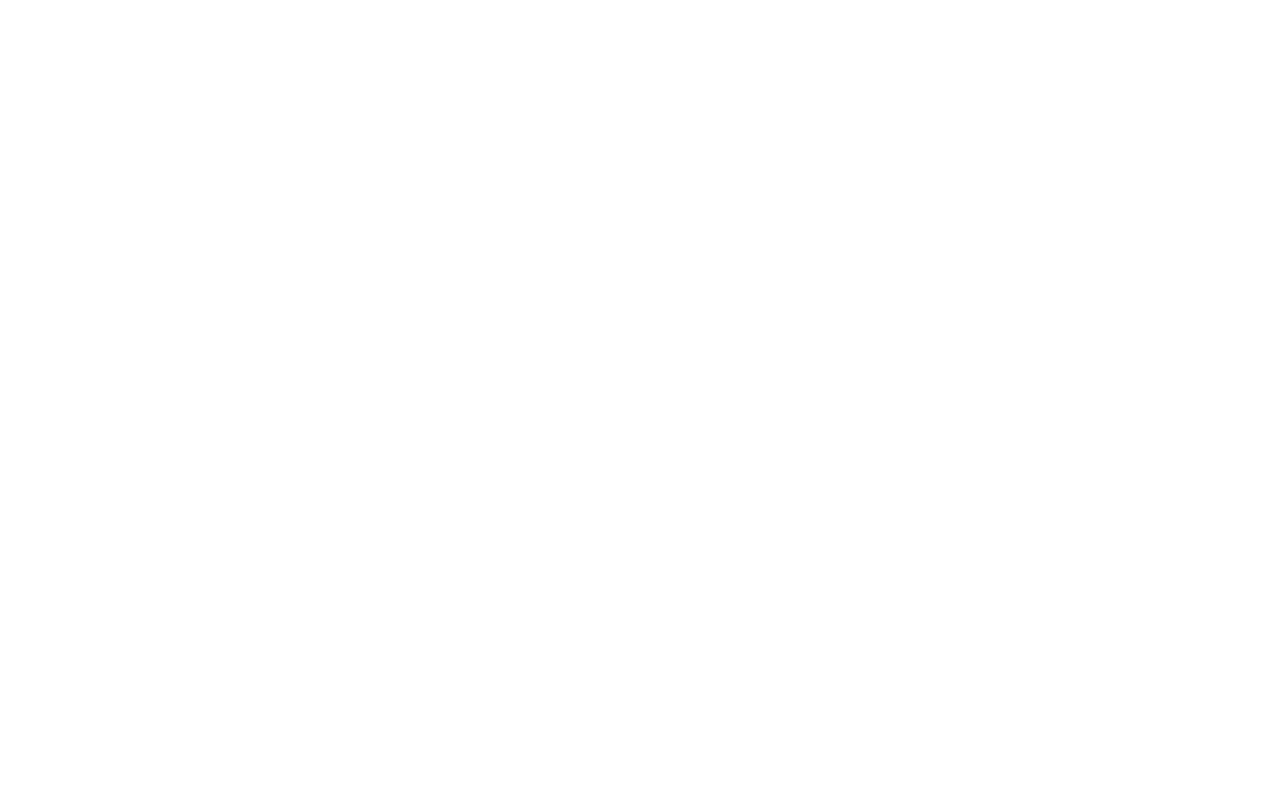
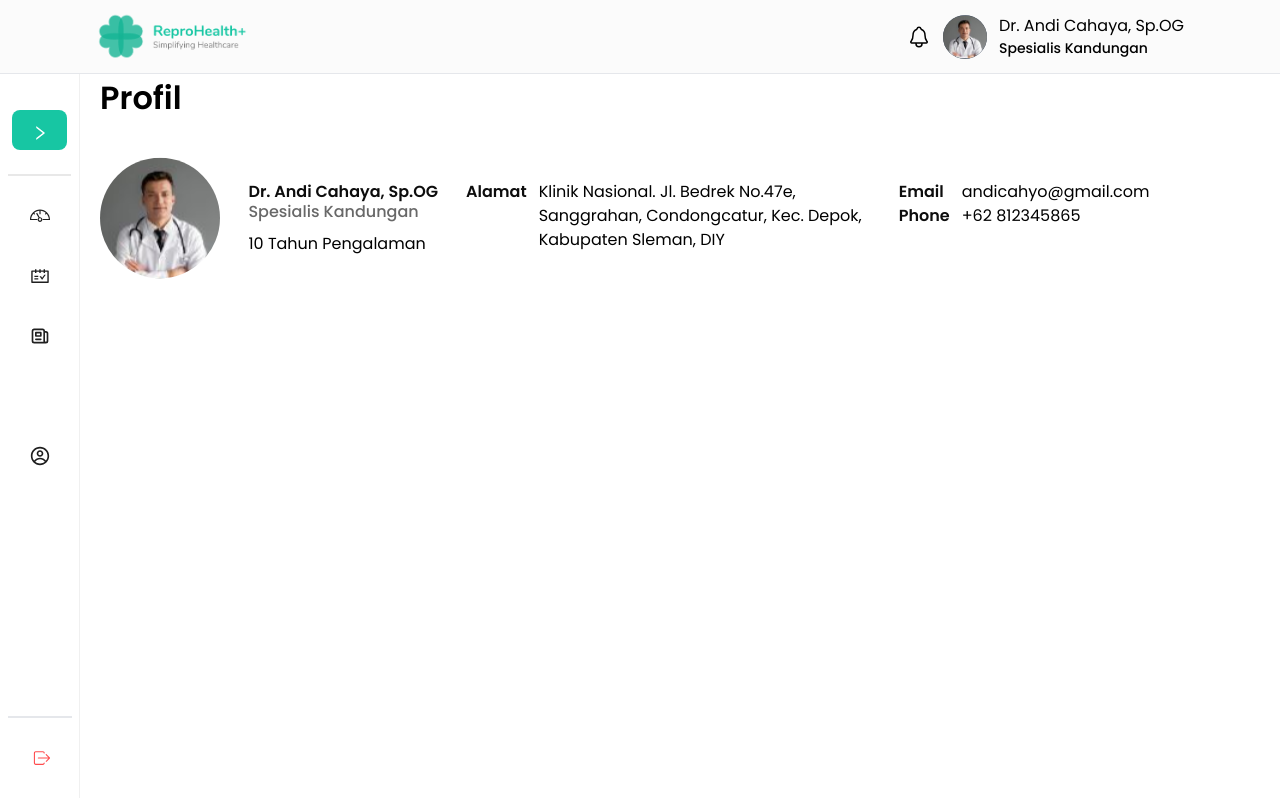
Before and after one commit to team-capstone-1/fe-repro-health, a React (Vite) app: page /profil in a window 1280 px wide. Before the commit this address had no page. Built offline with nearby package versions, Linux system fonts and the light colour scheme; some icons are missing.

Commit message:
feat: Add Profile Page

```diff
--- a/src/routers/index.jsx
+++ b/src/routers/index.jsx
@@ -13,6 +13,7 @@ import Verify from "@/views/auth-views/Verify";
 import ResetPassword from "@/views/auth-views/ResetPassword";
 
 import Dashboard from "@/views/app-views/dashboard";
+import DoctorProfile from "@/views/app-views/dashboard/profile/DoctorProfile";
 import PrivateRoute from "./PrivateRoute";
 
 export default function SetupRoutes() {
@@ -27,6 +28,7 @@ export default function SetupRoutes() {
       </Route>
       <Route path="/" element={<PrivateRoute />}>
         <Route path="/dashboard" element={<Dashboard />} />
+        <Route path="/profil" element={<DoctorProfile />} />
       </Route>
       <Route path="/login" element={<Login />} />
       <Route path="/forgot-password" element={<ForgotPassword />} />
--- /dev/null
+++ b/src/views/app-views/dashboard/profile/DoctorProfile.jsx
@@ -0,0 +1,46 @@
+import React from "react";
+import profileDoctor from "@/assets/profile-doctor.svg";
+
+export default function DoctorProfile() {
+  return (
+    <>
+      <h3>Profil</h3>
+      <div className="flex items-center space-x-7">
+        <div id="doctor-image">
+          <img
+            className="w-48 h-48 md:w-40"
+            id="doctor-image"
+            src={profileDoctor}
+            alt="profile-doctor"
+          />
+        </div>
+        <div className="flex space-x-7">
+          <div className="flex flex-col" id="doctor-information">
+            <p className="text-sm md:text-base font-semibold text-grey-900">Dr. Andi Cahaya, Sp.OG</p>
+            <p className="-mt-1 font-medium text-grey-300 text-sm md:text-base">
+              Spesialis Kandungan
+            </p>
+            <p className="mt-2 capitalize">10 tahun pengalaman</p>
+          </div>
+          <div className="flex w-[40%] space-x-3" id="doctor-address">
+            <p className="text-sm md:text-base font-semibold text-grey-900">Alamat</p>
+            <p className="text-sm md:text-base">
+              Klinik Nasional. Jl. Bedrek No.47e, Sanggrahan, Condongcatur, Kec.
+              Depok, Kabupaten Sleman, DIY
+            </p>
+          </div>
+          <div className="flex space-x-3" id="doctor-contacts">
+            <div className="flex-col">
+              <p className="text-sm md:text-base font-semibold text-grey-900">Email</p>
+              <p className="text-sm md:text-base font-semibold text-grey-900">Phone</p>
+            </div>
+            <div className="flex-col">
+              <p className="text-sm md:text-base">andicahyo@gmail.com</p>
+              <p className="text-sm md:text-base">+62 812345865</p>
+            </div>
+          </div>
+        </div>
+      </div>
+    </>
+  );
+}
--- /dev/null
+++ b/src/views/app-views/dashboard/profile/WorkExperience.jsx
@@ -0,0 +1,7 @@
+import React from 'react'
+
+export default function WorkExperience() {
+  return (
+    <div>WorkExperience</div>
+  )
+}
```
